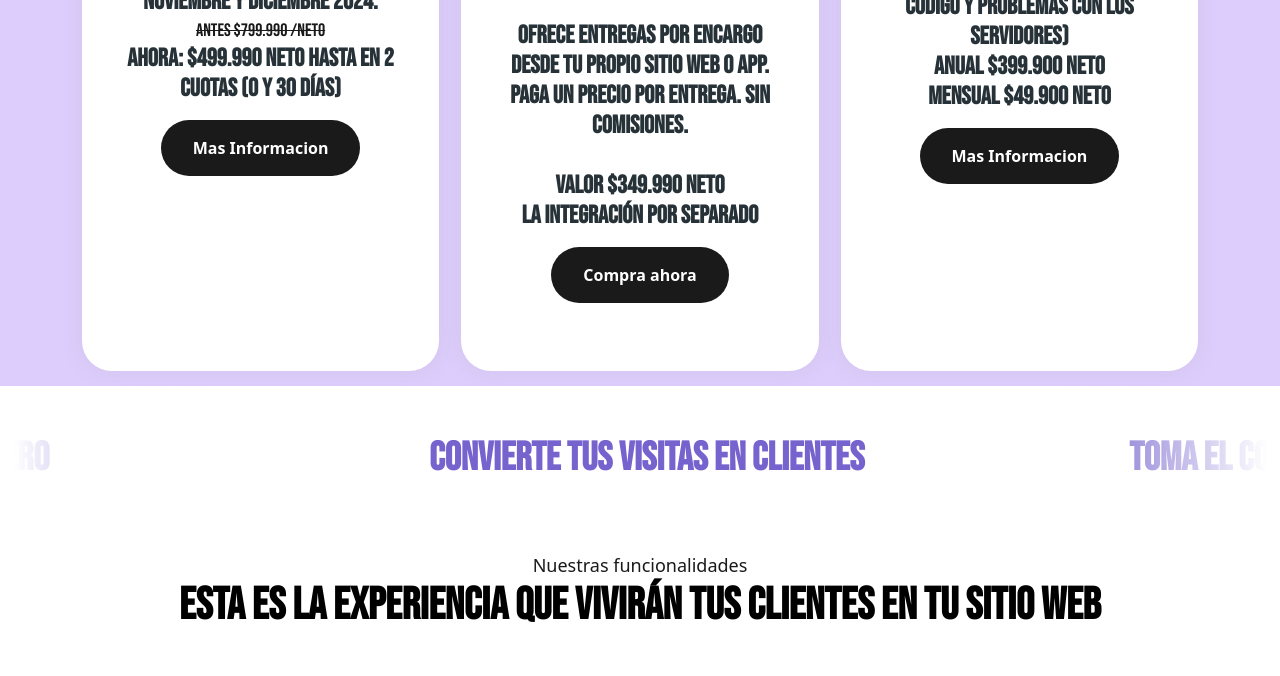
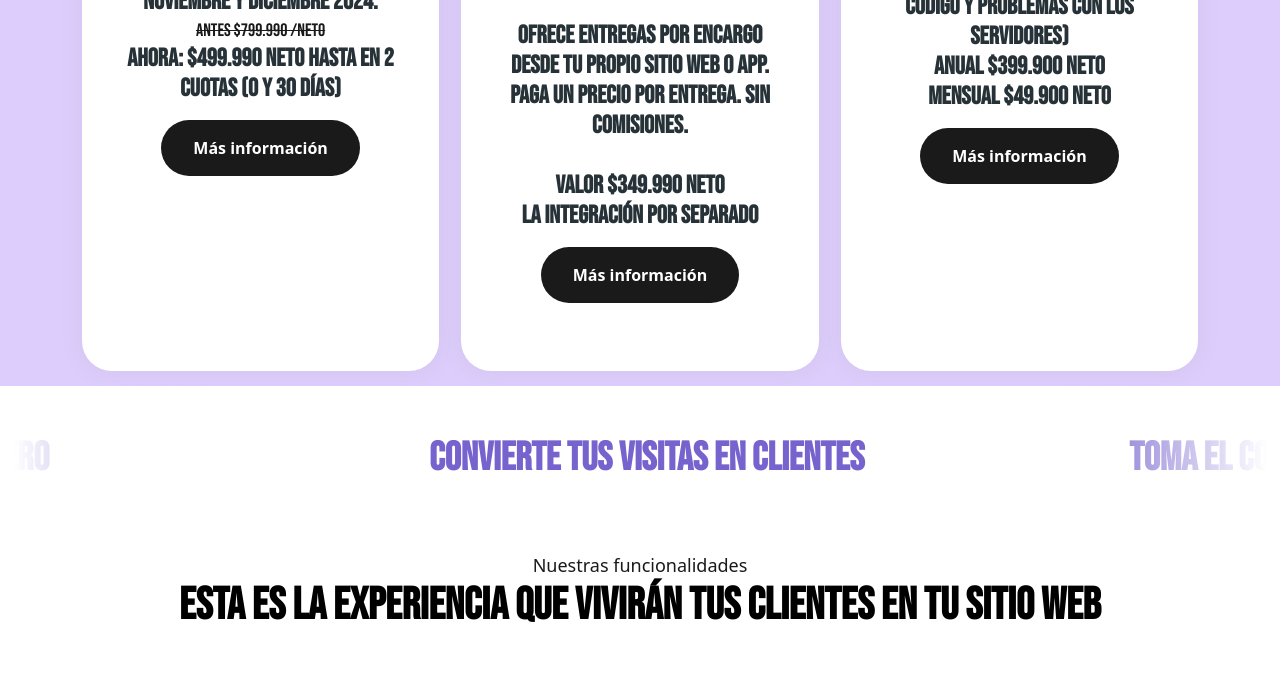
Before and after one commit to MatiTarl/Justo, a plain HTML site: page index.html in a window 1280 px wide. Shown: the part 3880-4556 px from the top of the page. Drawn offline with Linux system fonts and the light colour scheme; a script that the page names is missing.

Commit message:
Update index.html

```diff
--- a/index.html
+++ b/index.html
@@ -277,7 +277,7 @@
                 </div>
                 <div class="div-button-ventas">
                   <a class="button-ventas" target="_blank" onclick="openModal()">
-                    Mas Informacion
+                    Más información
                   </a>
                 </div>
               </div>
@@ -306,7 +306,7 @@
                 </div>
                 <div class="div-button-ventas">
                   <a class="button-ventas" href="https://gamma.app/docs/Chile-Toma-el-control-de-tu-negocio-con-tu-propia-App-de-Entregas-m3jbtyukifdxeu5?mode=doc" target="_blank">
-                    Compra ahora
+                    Más información
                   </a>
                 </div>
               </div>
@@ -328,7 +328,7 @@
                 </div>
                 <div class="div-button-ventas">
                   <a class="button-ventas" href="https://gamma.app/docs/Chile-Toma-el-control-de-tu-negocio-con-tu-propia-App-de-Entregas-m3jbtyukifdxeu5?mode=doc" target="_blank">
-                    Mas Informacion
+                    Más información
                   </a>
                 </div>
               </div>
```
